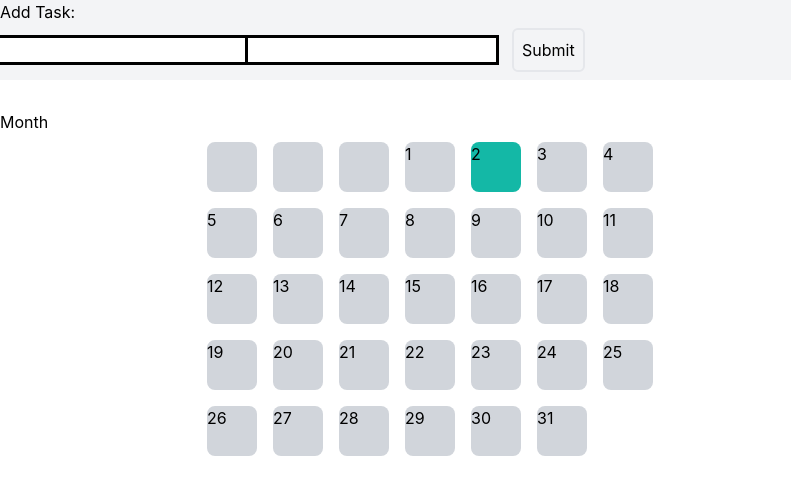
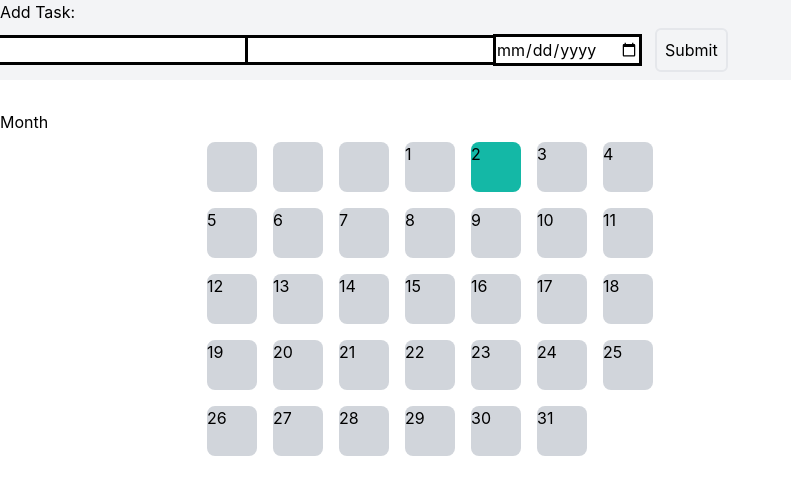
Before and after one commit to VirLg/raccoon-doc-todo-react, a React (Create React App) app: page / in a window 1280 px wide. Shown: the top 494 px of the page, without its empty margins (0-791 px from the left). Built offline with nearby package versions, Linux system fonts and the light colour scheme.

Commit message:
add calendar

```diff
--- a/src/components/calendar/CalendarItem.jsx
+++ b/src/components/calendar/CalendarItem.jsx
@@ -1,7 +1,6 @@
 import React from 'react';
 
 const CalendarItem = ({ curretDate, curretMonth }) => {
-  console.log('currentMonth', curretMonth);
   return curretMonth.map((el, idx) => {
     return (
       <div key={idx} className="">
--- a/src/components/form/Form.jsx
+++ b/src/components/form/Form.jsx
@@ -24,6 +24,8 @@ const TodoForm = ({ createTodo }) => (
           <ErrorMessage name="name" component="div" />
           <Field type="text" name="task" className="outline" />
           <ErrorMessage name="task" component="div" />
+          <Field type="date" name="date" className="outline" />
+          <ErrorMessage name="date" component="div" />
           <button
             type="submit"
             disabled={isSubmitting}
```
